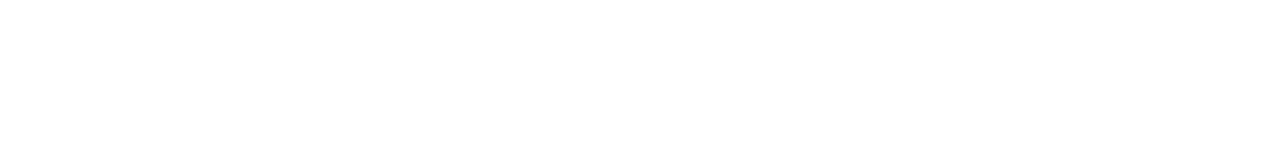
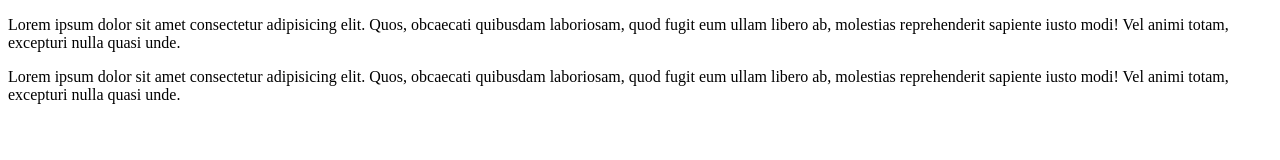
Before and after one commit to espada10/frontend--git-linux--project-0, a plain HTML site: page index.html in a window 1280 px wide. Drawn offline with Linux system fonts and the light colour scheme.

Commit message:
Content added

```diff
--- a/index.html
+++ b/index.html
@@ -1,11 +1,25 @@
 <!DOCTYPE html>
 <html lang="en">
+
 <head>
     <meta charset="UTF-8">
-    <meta name="viewport" content="width=device-width, initial-scale=1.0">
+    <meta
+        name="viewport"
+        content="width=device-width, initial-scale=1.0"
+    >
     <title>Document</title>
 </head>
+
 <body>
 
+    <p>Lorem ipsum dolor sit amet consectetur adipisicing elit. Quos, obcaecati quibusdam laboriosam, quod fugit eum
+        ullam libero ab, molestias reprehenderit sapiente iusto modi! Vel animi totam, excepturi nulla quasi unde.
+    </p>
+
+    <p>Lorem ipsum dolor sit amet consectetur adipisicing elit. Quos, obcaecati quibusdam laboriosam, quod fugit eum
+        ullam libero ab, molestias reprehenderit sapiente iusto modi! Vel animi totam, excepturi nulla quasi unde.
+    </p>
+
 </body>
+
 </html>
```
